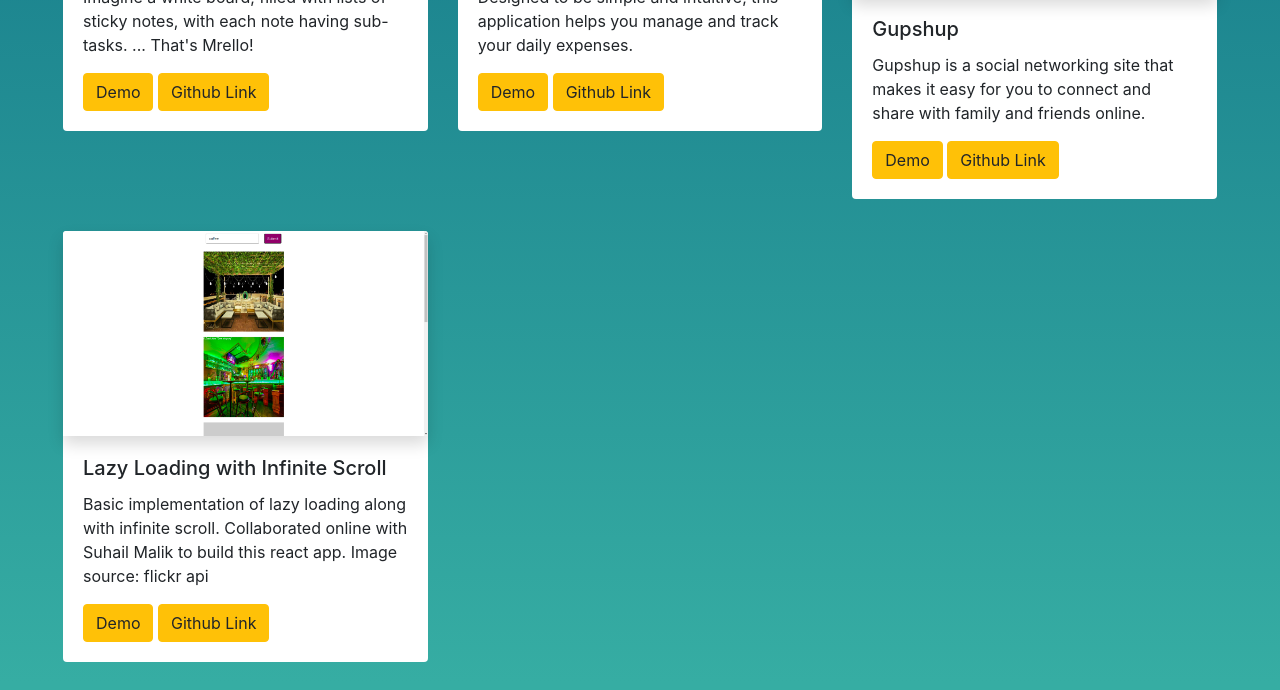
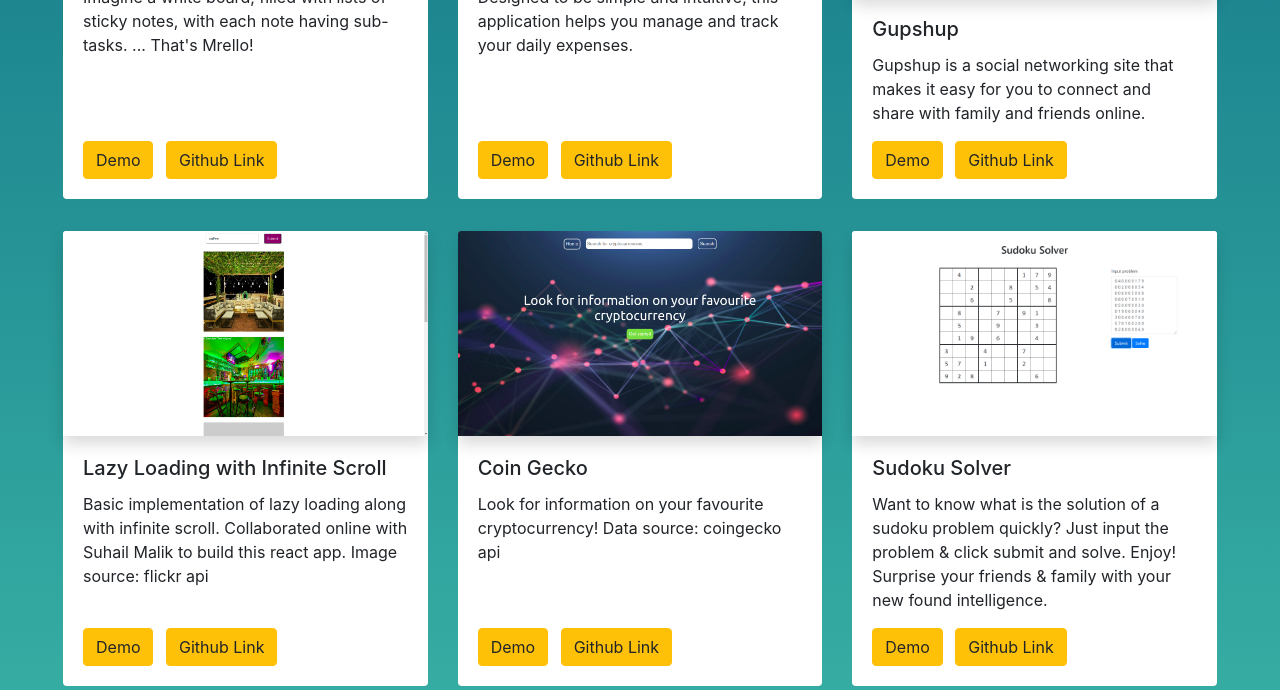
Before and after one commit to aayushah711/aayushah711.github.io, a plain HTML site: page index.html in a window 1280 px wide. Shown: the part 2842-3532 px from the top of the page. Drawn offline with nearby package versions, Linux system fonts and the light colour scheme; a web font is replaced by a local one.

Commit message:
Added project Coin Gecko

```diff
--- a/index.html
+++ b/index.html
@@ -166,51 +166,91 @@
                     <div class="row">
 
                         <div class="col-12 col-md-6 col-lg-4 my-3">
-                            <div class="card border-0" >
+                            <div class="card border-0 h-100" >
                                 <img src="./resources/Mrello/1.png" class="card-img-top shadow" alt="Mrello">
-                                <div class="card-body">
+                                <div class="card-body d-flex flex-column">
                                     <h5 class="card-title">Mrello</h5>
-                                  <p class="card-text">Imagine a white board, filled with lists of sticky notes, with each note having sub-tasks. ... That's Mrello!</p>
-                                  <a target="_blank" href="https://mrello.vercel.app/"><button class="btn btn-warning">Demo</button></a>
+                                    <p class="card-text flex-grow-1">Imagine a white board, filled with lists of sticky notes, with each note having sub-tasks. ... That's Mrello!</p>
+                                    <div>
+                                        <a target="_blank" href="https://mrello.vercel.app/"><button class="btn btn-warning mr-2 ">Demo</button></a>
                                         <a target="_blank" href="https://github.com/aayushah711/masai-module-4"><button class="btn-warning btn">Github Link</button></a>
+                                    </div>
                                 </div>
                               </div>
                         </div>
 
                         <div class="col-12 col-md-6 col-lg-4 my-3">
-                            <div class="card border-0" >
+                            <div class="card border-0 h-100" >
                                 <img src="./resources/pms/1.png" class="card-img-top shadow" alt="Payment Management System" >
-                                <div class="card-body">
+                                <div class="card-body d-flex flex-column">
                                     <h5 class="card-title">Payment Management System</h5>
-                                  <p class="card-text">Designed to be simple and intuitive, this application helps you manage and track your daily expenses.</p>
-                                  <a target="_blank" href="https://aayushah711.github.io/masai-sprint-4/login.html" ><button class="btn btn-warning">Demo</button></a>
+                                    <p class="card-text flex-grow-1">Designed to be simple and intuitive, this application helps you manage and track your daily expenses.</p>
+                                    <div>
+                                        <a target="_blank" href="https://aayushah711.github.io/masai-sprint-4/login.html" ><button class="btn btn-warning mr-2">Demo</button></a>
                                         <a target="_blank" href="https://github.com/aayushah711/masai-sprint-4"><button class="btn-warning btn">Github Link</button></a>
+                                    </div>
                                 </div>
                               </div>
                         </div>
 
 
                         <div class="col-12 col-md-6 col-lg-4 my-3">
-                            <div class="card border-0" >
+                            <div class="card border-0 h-100">
                                 <img src="./resources/gupshup/2.png" class="card-img-top shadow" alt="Gupshup">
-                                <div class="card-body">
+                                <div class="card-body d-flex flex-column">
                                     <h5 class="card-title">Gupshup</h5>
-                                  <p class="card-text">Gupshup is a social networking site that makes it easy for you to connect and share with family and friends online.</p>
-                                  <a target="_blank" href="https://arjun1237.github.io/Gupshup_JS-HTML-CSS/" ><button class="btn btn-warning">Demo</button></a>
+                                    <p class="card-text flex-grow-1">Gupshup is a social networking site that makes it easy for you to connect and share with family and friends online.</p>
+                                    <div>
+                                    <div>
+                                        <a target="_blank" href="https://arjun1237.github.io/Gupshup_JS-HTML-CSS/" ><button class="btn btn-warning mr-2">Demo</button></a>
                                         <a target="_blank" href="https://github.com/arjun1237/gupshup"><button class="btn-warning btn">Github Link</button></a>
+                                    </div>
+                                  </div>
                                 </div>
                               </div>
                         </div>
 
                         <div class="col-12 col-md-6 col-lg-4 my-3">
-                            <div class="card border-0" >
+                            <div class="card border-0 h-100" >
                                 <img src="./resources/lazyloading/1.png" class="card-img-top shadow" alt="Lazy Loading">
-                                <div class="card-body">
+                                <div class="card-body d-flex flex-column">
                                     <h5 class="card-title">Lazy Loading with Infinite Scroll</h5>
-                                  <p class="card-text">Basic implementation of lazy loading along with infinite scroll.
+                                    <p class="card-text flex-grow-1">Basic implementation of lazy loading along with infinite scroll.
                                         Collaborated online with Suhail Malik to build this react app. Image source: flickr api</p>
-                                  <a target="_blank" href="https://lazyloadingpictures.netlify.app/"><button class="btn btn-warning">Demo</button></a>
+                                    <div>
+                                        <a target="_blank" href="https://lazyloadingpictures.netlify.app/"><button class="btn btn-warning mr-2">Demo</button></a>
                                         <a target="_blank" href="https://github.com/aayushah711/lazy_loading"><button class="btn-warning btn">Github Link</button></a>
+                                    </div>
+                                </div>
+                              </div>
+                        </div>
+
+                        <div class="col-12 col-md-6 col-lg-4 my-3">
+                            <div class="card border-0 h-100" >
+                                <img src="./resources/coin-gecko/1.png" class="card-img-top shadow" alt="Coin Gecko" >
+                                <div class="card-body d-flex flex-column">
+                                    <h5 class="card-title">Coin Gecko</h5>
+                                    <p class="card-text flex-grow-1">Look for information on your favourite cryptocurrency! Data source: coingecko api</p>
+                                    <div>
+                                        <a target="_blank" href="https://aayushah711.github.io/masai-sprint-3/" ><button class="btn btn-warning mr-2">Demo</button></a>
+                                        <a target="_blank" href="https://github.com/aayushah711/masai-sprint-3"><button class="btn-warning btn">Github Link</button></a>
+                                    </div>
+                                </div>
+                              </div>
+                        </div>
+
+                        <div class="col-12 col-md-6 col-lg-4 my-3">
+                            <div class="card border-0 h-100">
+                                <img src="./resources/sudoku/1.png" class="card-img-top shadow" alt="Sudoku Solver">
+                                <div class="card-body d-flex flex-column">
+                                    <h5 class="card-title">Sudoku Solver</h5>
+                                    <p class="card-text flex-grow-1">Want to know what is the solution of a sudoku problem quickly? Just input the problem & click submit and solve. Enjoy! Surprise your friends & family with your new found intelligence.</p>
+                                    <div>
+                                    <div>
+                                        <a target="_blank" href="https://aayushah711.github.io/sudokusolver/" ><button class="btn btn-warning mr-2">Demo</button></a>
+                                        <a target="_blank" href="https://github.com/aayushah711/sudokusolver"><button class="btn-warning btn">Github Link</button></a>
+                                    </div>
+                                  </div>
                                 </div>
                               </div>
                         </div>
```
Also changed, not shown: resources/coin-gecko/1.png (added). Lines whose indentation alone changed are shown as unchanged.
